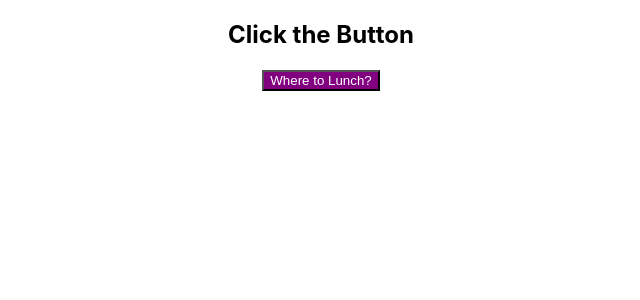
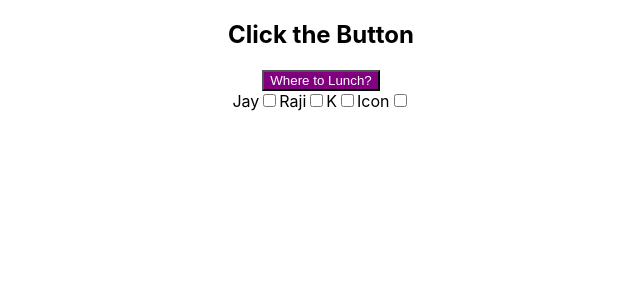
Before and after one commit to pipstudygroup/questionable-noodles, a React (Create React App) app: page / in a window 1280 px wide. Shown: the top 300 px of the page, without its empty margins (319-959 px from the left). Built offline with nearby package versions, Linux system fonts and the light colour scheme.

Commit message:
People....kinda....

```diff
--- a/src/App.js
+++ b/src/App.js
@@ -1,21 +1,59 @@
-import React, { useState } from 'react';
+import React, { Fragment, useState } from 'react';
 import './App.css';
 
 const App = () => {
+  const people = [
+    {
+      name: 'Jay',
+      hates: [
+        'meat',
+      ],
+      attending: false,
+    },
+    {
+      name: 'Raji',
+      hates: [
+        'Chipotle',
+      ],
+    },
+    {
+      name: 'K',
+      hates: [
+        'Bennihanas',
+      ],
+    },
+    {
+      name: 'Icon',
+      hates: [
+        'Demassi\'s',
+      ],
+    }
+  ];
+
   const [currentLunchLocation, setCurrentLunchLocation] = useState('Click the Button');
+  const [attendees, setAttendees] = useState(people.map(person => person.name));
 
+  const updateAttendees = (newPerson) => {
+    if(attendees.includes(newPerson)) {
+
+    }
+    setAttendees();
+  }
+
+  console.log('attendees', attendees);
   const restaurants = [
-    'Demassis',
-    'Benihanas',
-    'Perrys',
-    'Freebirds',
-    'Chipolte',
-    'La Burger'
-  ]
+    'Demassi\'s',
+    'Benihana',
+    'Perry\'s',
+    'Freebird\'s',
+    'Chipotle',
+    'LA Burger'
+  ];
+
   const lunchLotto = () => {
     let randomIndex = Math.floor(Math.random() * restaurants.length);
     setCurrentLunchLocation(restaurants[randomIndex]);
-  }
+  };
 
   return (
     <div className="App">
@@ -23,6 +61,15 @@ const App = () => {
         {currentLunchLocation}
       </h2>
       <button onClick={()=>{ lunchLotto() }} style={{backgroundColor: 'purple', color: 'white'}}>Where to Lunch?</button>
+      <div>
+        {people.map( person => {
+          return (
+            <>
+              {person.name}<input type="checkbox" onChange={() => setAttendees()}/>
+            </>
+          )
+        })}
+      </div>
     </div>
   );
 }
```
Also changed, not shown: 1 other file (tests, documents, lock files or other folders).
